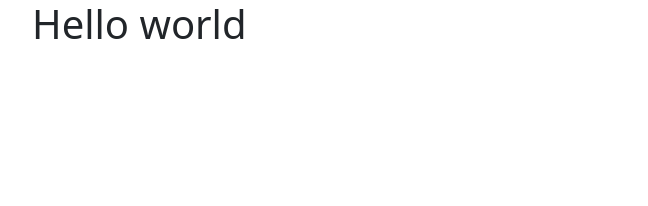
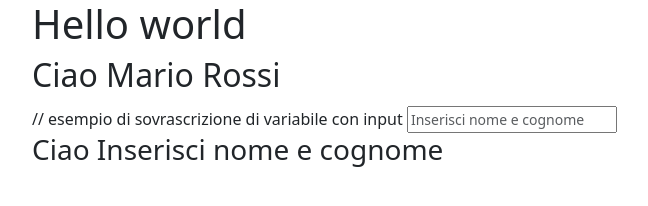
Before and after one commit to dario-bennardino/vue-hello, a plain HTML site: page index.html in a window 1280 px wide. Shown: the whole page, without its empty margins (50-698 px from the left). Drawn offline with nearby package versions, Linux system fonts and the light colour scheme.

Commit message:
[add] input type

```diff
--- a/Js/script.js
+++ b/Js/script.js
@@ -5,7 +5,12 @@ createApp({
 
     data(){
         return{
-            messaggio : 'Hello world'
+            messaggio : 'Hello world',
+            saluto : 'Ciao',
+            nome : 'Mario',
+            cognome : 'Rossi',
+            nomeUtente : 'Inserisci nome e cognome'
+
         }
     }
 
--- a/index.html
+++ b/index.html
@@ -12,6 +12,16 @@
     <div id="app">
         <div class="container">
             <h1>{{messaggio}}</h1>
+
+            <h2>{{saluto}} {{nome}} {{cognome}}</h2>
+
+            // esempio di sovrascrizione di variabile con input
+
+            <input type="text" class="form-text" v-model="nomeUtente">
+            <h3>{{saluto}} {{nomeUtente}}</h3>
+
+
+
         </div>
 
     </div>
```
